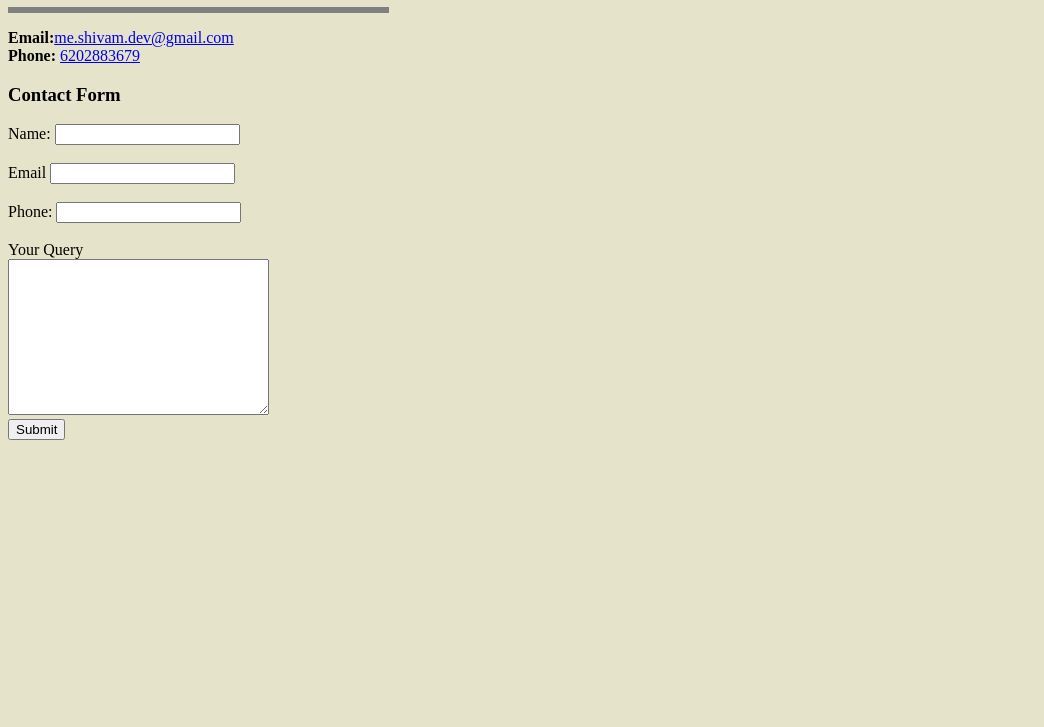
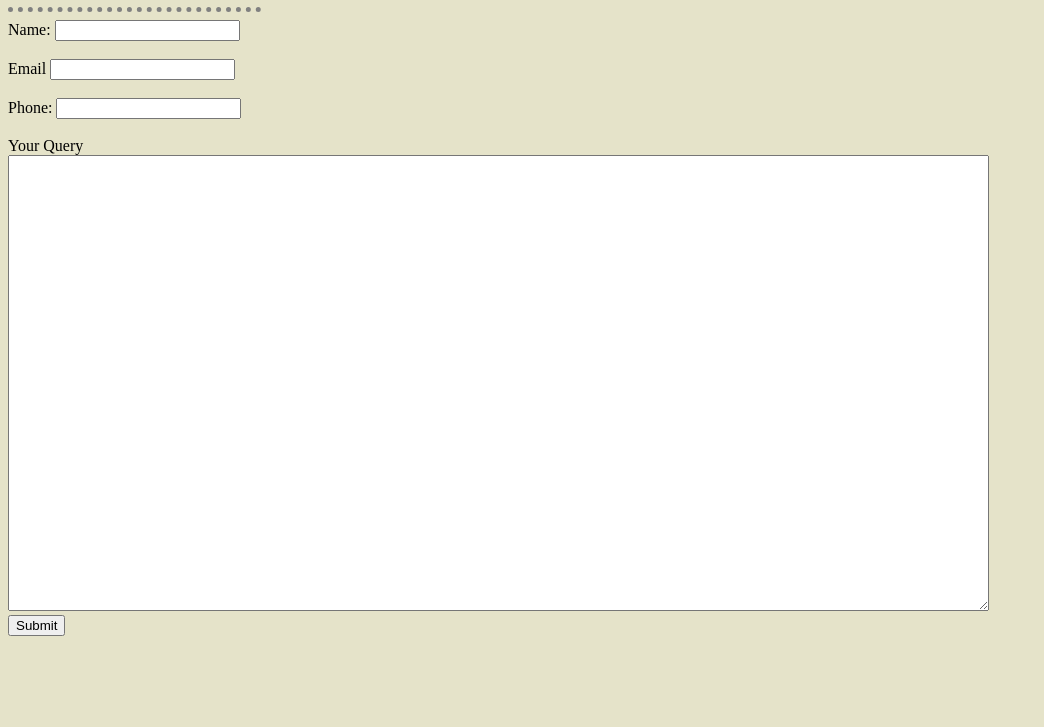
Before and after one commit to shivamthedev/cv, a plain HTML site: page contact.html in a window 1280 px wide. Shown: the part 73-800 px from the top of the page, without its empty margins (0-1044 px from the left). Drawn offline with Linux system fonts and the light colour scheme.

Commit message:
Changed the Layout

```diff
--- a/contact.html
+++ b/contact.html
@@ -6,16 +6,24 @@
   <meta http-equiv="X-UA-Compatible" content="IE=edge" / <meta name="viewport"
     content="width=device-width, initial-scale=1.0">
   <title>Contacts</title>
+  <style>
+    body{
+      background-color:#E5E3C9;
+    }
+    hr{
+      width: 20%;
+      border-style: none;
+      border-top: dotted;
+      background-color: none;
+      border-color: grey;
+      border-width: 5px;
+    }
+  </style>
 </head>
 
-<body style="background-color:#E5E3C9;">
-  <h1>My Contacts</h1>
-  <hr width="30%" align="left" size="6" noshade>
-  <p>
-    <strong>Email:</strong><a href="mailto:me.shivam.dev@gmail.com">me.shivam.dev@gmail.com</a><br />
-    <strong>Phone:</strong> <a href="tel:6202883679">6202883679</a>
-  </p>
-  <h3>Contact Form</h3>
+<body>
+  <h1>Contact me</h1>
+  <hr align="left">
   <form action="mailto:me.shivam.dev@gmail.com" method="post" enctype="text/plain">
     <label for="name">Name: </label>
     <input type="text" name="userName" id="userName" required><br /><br />
@@ -24,7 +32,7 @@
     <label for="Phone">Phone: </label>
     <input type="tel" name="telephone" id=""><br><br>
     <label for="Query">Your Query</label><br>
-    <textarea name="textarea" id="" cols="30" rows="10"></textarea><br>
+    <textarea name="textarea" id="" cols="120" rows="30"></textarea><br>
     <input type="submit" value="Submit">
   </form>
 </body>
```
